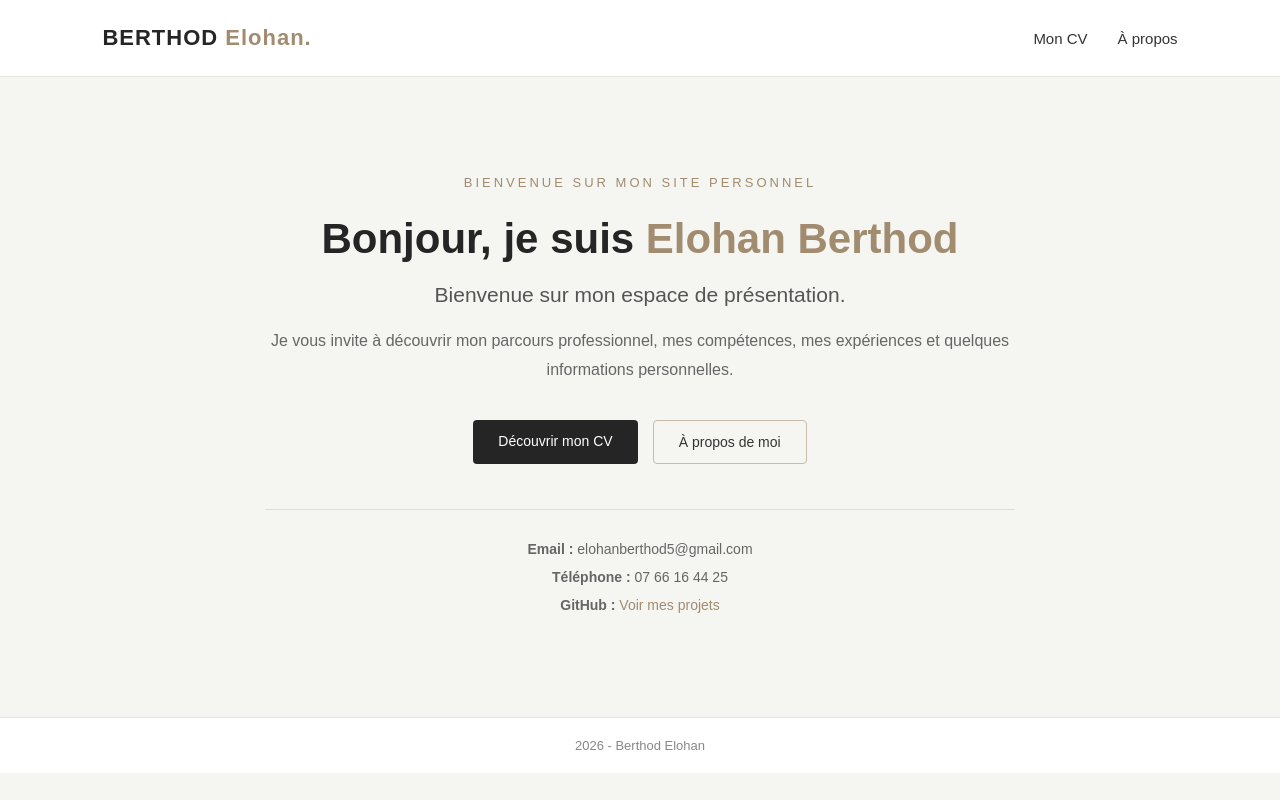
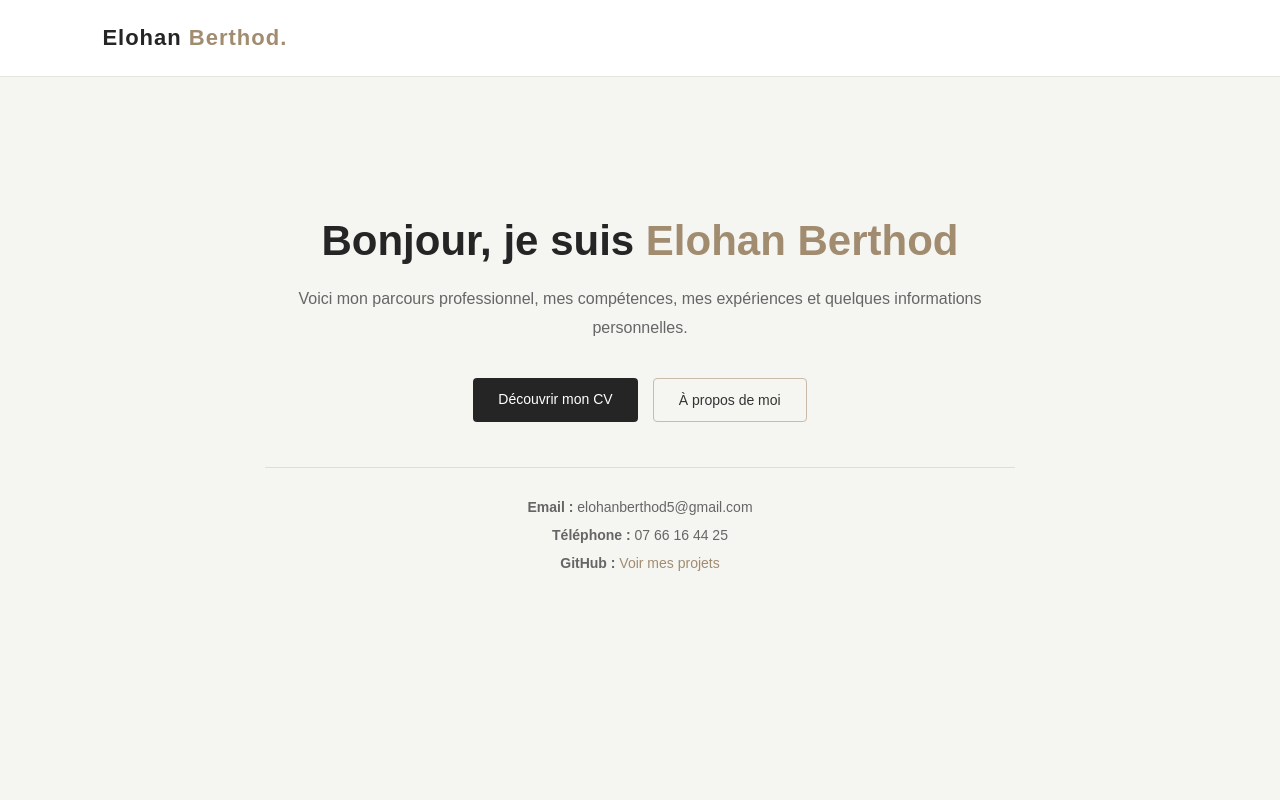
Before and after one commit to ElohanBerthod/PROJET-SITE-WEB-PRESENTATION-, a plain HTML site: page index.html in a window 1280 px wide. Drawn offline with Linux system fonts and the light colour scheme.

Commit message:
Refactor index.html for improved layout and content
Updated the HTML structure and content for better presentation.

```diff
--- a/index.html
+++ b/index.html
@@ -9,20 +9,13 @@
 
 <body>
  <header>
- <div class="logo">BERTHOD <span>Elohan.</span></div>
- <nav>
-     <a href="cv.html">Mon CV</a>
-     <a href="apropos.html">À propos</a>
- </nav>
+ <div class="logo">Elohan <span>Berthod.</span></div>
  </header>
 <main>
     <section class="hero">
-
-     <p class="welcome">BIENVENUE SUR MON SITE PERSONNEL</p>
      <h1>Bonjour, je suis <span>Elohan Berthod</span></h1>
-     <h2>Bienvenue sur mon espace de présentation.</h2>
      <p class="description">
-         Je vous invite à découvrir mon parcours professionnel,
+        Voici mon parcours professionnel,
          mes compétences, mes expériences et quelques informations
          personnelles.
      </p>
@@ -46,10 +39,5 @@
      </div>
      </section>
     </main>
-
-    <footer>
-     <p>2026 - Berthod Elohan</p>
-    </footer>
-
 </body>
 </html>
```
